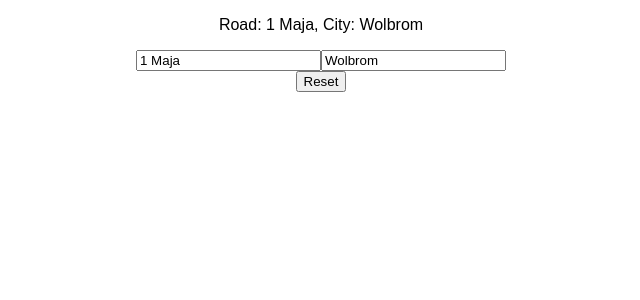
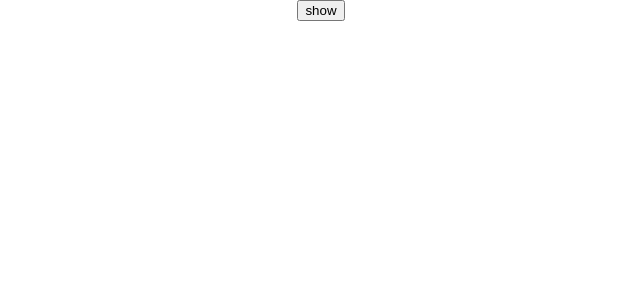
Before and after one commit to DrazekKD/React_Udemy, a React (Create React App) app in the folder my-app/: page / in a window 1280 px wide. Shown: the top 300 px of the page, without its empty margins (319-959 px from the left). Built offline with nearby package versions, Linux system fonts and the light colour scheme.

Commit message:
Add show end hidden element

```diff
--- a/my-app/src/App.js
+++ b/my-app/src/App.js
@@ -7,6 +7,9 @@ class App extends Component {
     state = {
         country: [
             {road: '1 Maja', city: 'Wolbrom'}
+        ],
+        showElement: [
+            {show: false, text: 'Show'}
         ]
     };
 
@@ -34,9 +37,20 @@ class App extends Component {
         });
     };
 
+    toogleCityHandler = () => {
+       this.setState({
+		showElement: [
+			{show: !this.state.showElement[0].show}
+		]
+       });
+    };
+
   render() {
-    return (
-      <div className="App">
+	  let cityDOM = null;
+
+	  if( this.state.showElement[0].show ) {
+		cityDOM = (
+			<div>
 				<UserOutput
 					road={this.state.country[0].road}
 					city={this.state.country[0].city}/>
@@ -49,6 +63,13 @@ class App extends Component {
 			</div>
         );
       }
+    return (
+      <div className="App">
+          {cityDOM}
+          <button onClick={this.toogleCityHandler}>{this.state.showElement[0].show === true ? 'hidden':  'show'}</button>
+      </div>
+    );
+  }
 }
 
 export default App;
```
Lines whose indentation alone changed are shown as unchanged.
